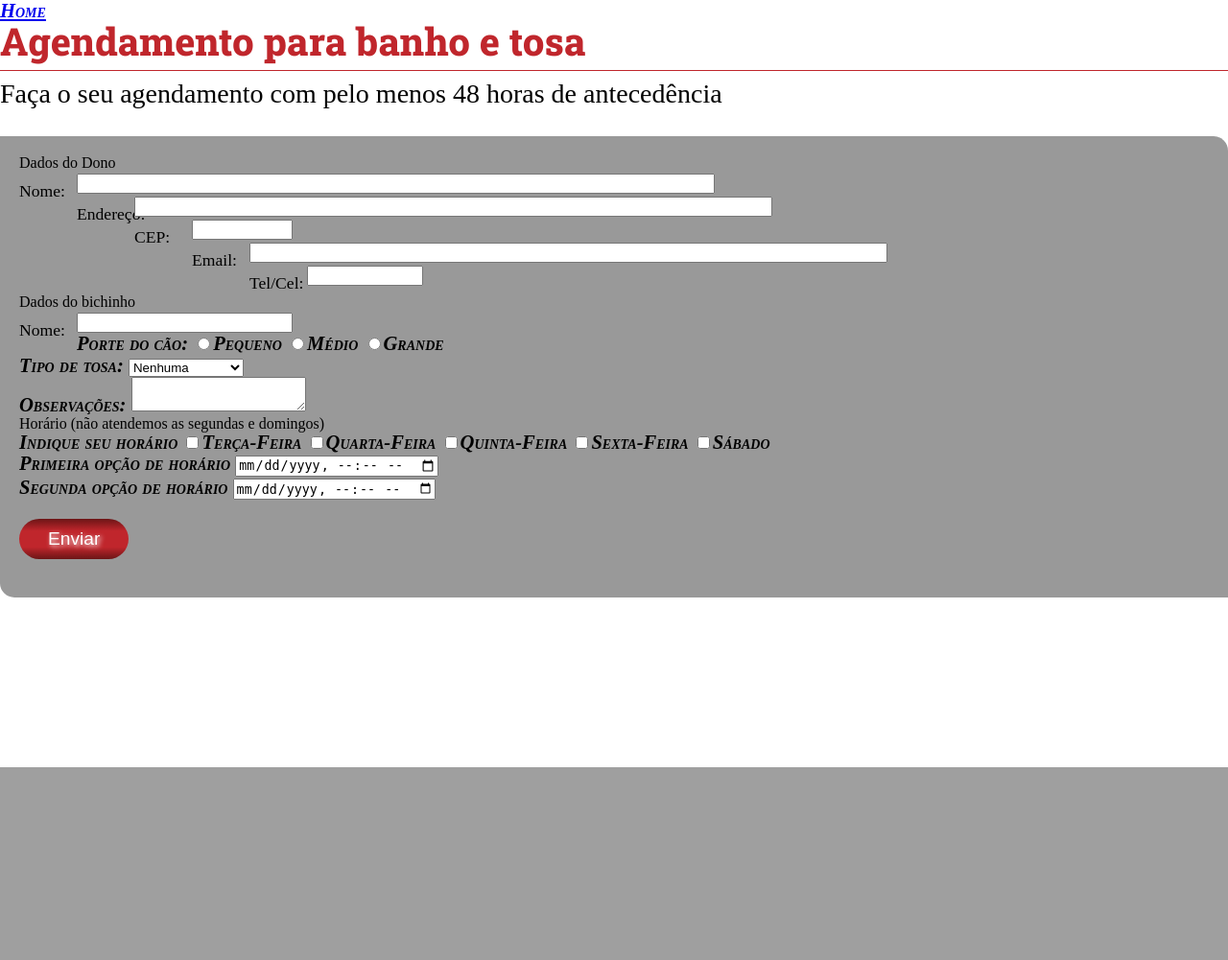
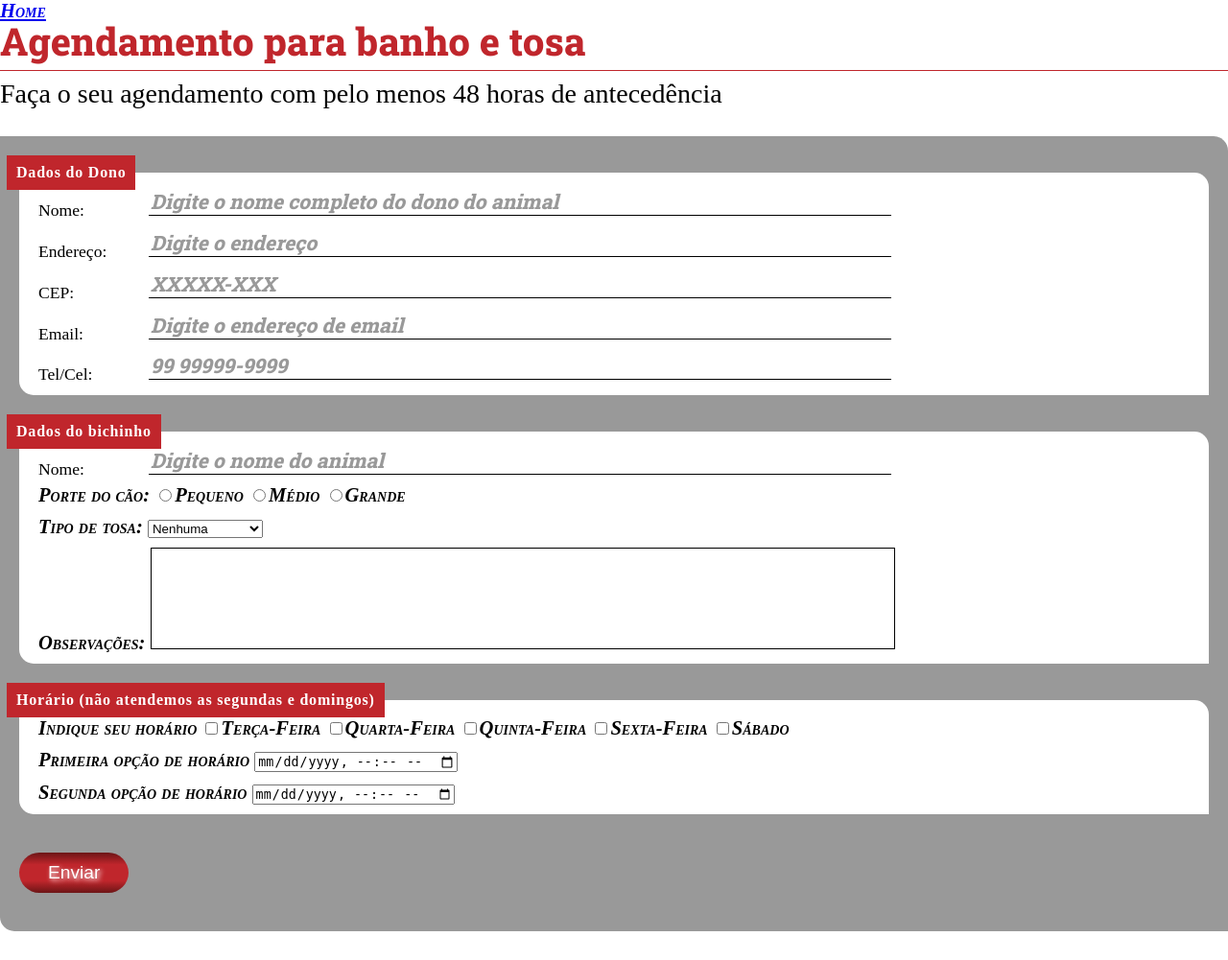
Before and after one commit to davidtahim/turma855novo, a PHP site: page /banho-e-tosa.html in a window 1280 px wide. Shown: the whole page at 96% size. Before the commit the page ends 800 px from the top, so only its background shows below. Run offline with PHP 8.4, Linux system fonts and the light colour scheme.

Commit message:
formulários

```diff
--- a/banho-e-tosa.html
+++ b/banho-e-tosa.html
@@ -6,7 +6,7 @@
 <link rel="stylesheet" href="css/principal.css">
 </head>
 
-<body>
+<body id="banhoetosa">
 <p><a href="index.html" target="_self">Home</a></p>
 <h1> Agendamento para banho e tosa </h1>
 <h2> Faça o seu agendamento com pelo menos 48 horas de antecedência</h2>
@@ -15,26 +15,22 @@
 
 <fieldset id="ident_dono">
     <legend>Dados do Dono</legend>
-    <p><label for="nome_dono">Nome:</label> <input type="text" name="nome_dono" id="nome_dono" size = "80" maxlength="100" placeholder="Digite o nome completo do dono do animal"/></p>
-
-    <p><label for="endereco">Endereço:</label> <input type="text" name="endereco" id="endereco" size = "80" maxlength="60" placeholder="Digite o endereço"/></p>
-
-    <p><label for="cep">CEP:</label> <input type="text" name="cep" id="cep"  size = "10" maxlength="9"  placeholder="XXXXX-XXX"/></p>
-
-    <p><label for="email_dono">Email:</label> <input type="email" name="email_dono" id="email_dono" size = "80" maxlength="60"  placeholder="Digite o endereço de email"> </p>
-
-    <p><label for="tel_dono">Tel/Cel:</label> <input type="text" name="tel_dono" id="tel_dono" size = "12" maxlength="13" placeholder="99 99999-9999"/></p>
+       <p><label for="nome_dono">Nome:</label> <input type="text" name="nome_dono" id="nome_dono" size = "80" maxlength="100" placeholder="Digite o nome completo do dono do animal"/></p>
+       <p><label for="endereco">Endereço:</label> <input type="text" name="endereco" id="endereco" size = "80" maxlength="60" placeholder="Digite o endereço"/></p>
+       <p><label for="cep">CEP:</label> <input type="text" name="cep" id="cep"  size = "10" maxlength="9"  placeholder="XXXXX-XXX"/></p>
+       <p><label for="email_dono">Email:</label> <input type="email" name="email_dono" id="email_dono" size = "80" maxlength="60"  placeholder="Digite o endereço de email"/></p>
+       <p><label for="tel_dono">Tel/Cel:</label> <input type="text" name="tel_dono" id="tel_dono" size = "12" maxlength="13" placeholder="99 99999-9999"/></p>
 
 </fieldset>
 <fieldset>
     <legend>Dados do bichinho</legend>
-    <p><label for="nome_animal">Nome:</label> <input type="text" name="nome_animal" id="nome_animal"  size = "25" maxlength="40"  placeholder="Digite o nome do animal"/></p>
-    <p>Porte do cão:
+    <p class="labelsimples"><label for="nome_animal">Nome:</label> <input type="text" name="nome_animal" id="nome_animal"  size = "25" maxlength="40"  placeholder="Digite o nome do animal"/></p>
+    <p class="labelsimples">Porte do cão:
         <input type="radio" name="porte_animal" id="animal_pequeno" value="animal_pequeno">Pequeno
         <input type="radio" name="porte_animal" id="animal_medio" value="animal_medio">Médio
         <input type="radio" name="porte_animal" id="animal_grande" value="animal_grande">Grande
     </p>
-    <p>
+    <p class="labelsimples">
         Tipo de tosa:
         <select name="tipo_tosa" id="tipo_tosa">
             <option value="">Nenhuma</option>
@@ -53,7 +49,7 @@
 </fieldset>
 <fieldset id="ident_marcacao">
     <legend>Horário (não atendemos as segundas e domingos)</legend>
-    <p>
+    <p class="labelsimples">
         Indique seu horário
             <input type="checkbox" name="semana" id="idterca">Terça-Feira
             <input type="checkbox" name="semana" id="idquarta">Quarta-Feira
@@ -61,11 +57,11 @@
             <input type="checkbox" name="semana" id="idsexta">Sexta-Feira
             <input type="checkbox" name="semana" id="idsabado">Sábado
     </p>
-    <p>
+    <p class="labelsimples">
         Primeira opção de horário
         <input type="datetime-local" name="pdata" id="pdata">
     </p>
-    <p>
+    <p class="labelsimples">
         Segunda opção de horário
         <input type="datetime-local" name="sdata" id="sdata">
     </p>
--- a/css/principal.css
+++ b/css/principal.css
@@ -271,18 +271,18 @@ input#nome, input#email {
 }
 
 ::-webkit-input-placeholder {
-    color: #fff;
+    color: #999;
     font-style: italic;
     font-size: 0,8em;font-family: Roboto Extrabold;
 }
 :-ms-input-placeholder {
-    color: #fff;
+    color: #999;
     font-style: italic;
     font-size: 0,8em;font-family: Roboto Extrabold;
 }
 
 :-moz-placeholder {
-    color: #fff;
+    color: #999;
     font-style: italic;
     font-size: 0,8em;font-family: Roboto Extrabold;
 }
@@ -292,3 +292,66 @@ label {
     float: left;
     width: 60px;
 }
+
+/* Página de Formulário Banho e Tosa */
+
+#banhoetosa fieldset {
+    background-color: white;
+    border: none;
+    border-radius: 0 15px;
+    margin-bottom: 20px;
+}
+
+#banhoetosa fieldset legend {
+    background-color: #c0262c;
+    color: white;
+    font-weight: bold;
+    letter-spacing: 0.05em;
+    padding: 10px;
+    margin-left: -13px;
+    font-family: Robot Extrabold;
+}
+
+#banhoetosa fieldset p {
+    float: left;
+    padding-left: 20px;
+    padding-bottom: 10px;
+}
+
+#banhoetosa fieldset label {
+    display: block;
+    margin-top: 10px;
+    float: left;
+    width: 115px;
+}
+
+#banhoetosa fieldset input[type="text"] {
+    border: none;
+    border-bottom: #000 solid 1px;
+    font-size: 1.2em;
+    color: #000;
+    width: 770px;
+
+}
+#banhoetosa fieldset input[type="email"] {
+    border: none;
+    border-bottom: #000 solid 1px;
+    font-size: 1.2em;
+    color: #000;
+    width: 770px;
+}
+
+#banhoetosa fieldset textarea {
+    width: 770px;
+    height: 100px;
+    resize: none;
+    font-size: 1.2em;
+    border: #000 solid 1px;
+}
+
+#banhoetosa fieldset textarea:-moz-placeholder {
+    color: #999;
+}
+#banhoetosa fieldset p.labelsimples {
+    float: none !important;
+}
```
